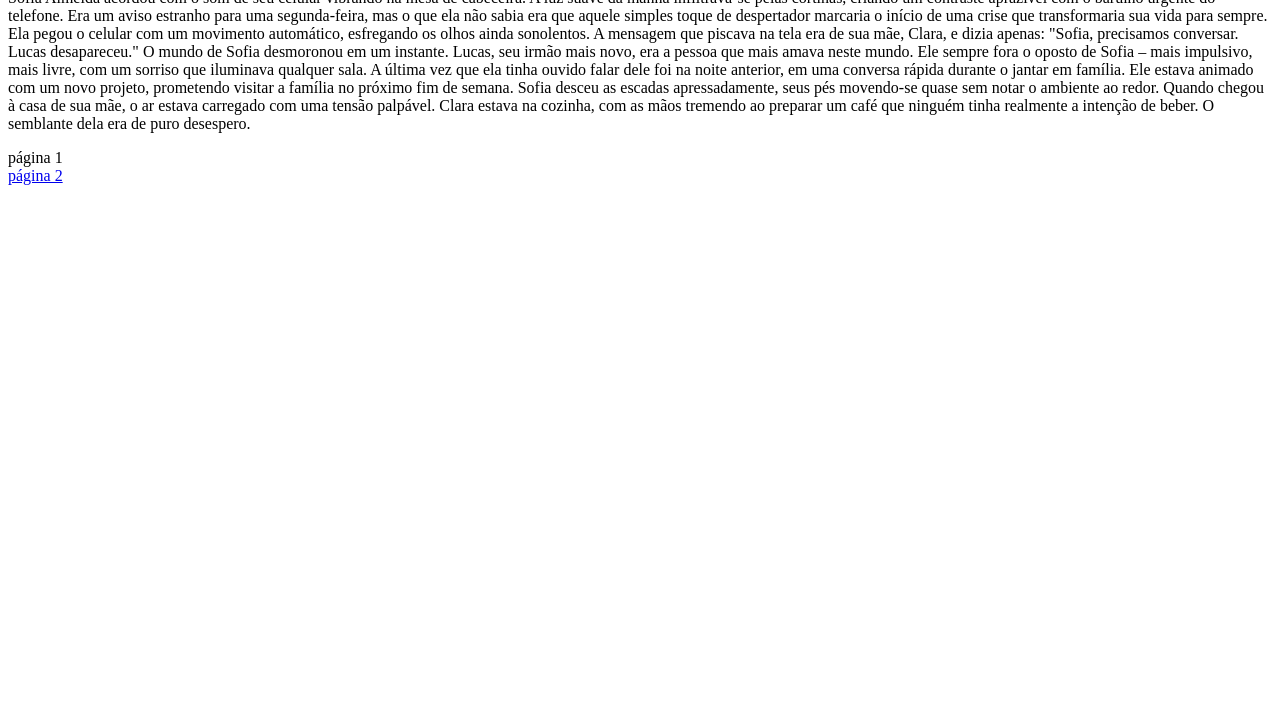
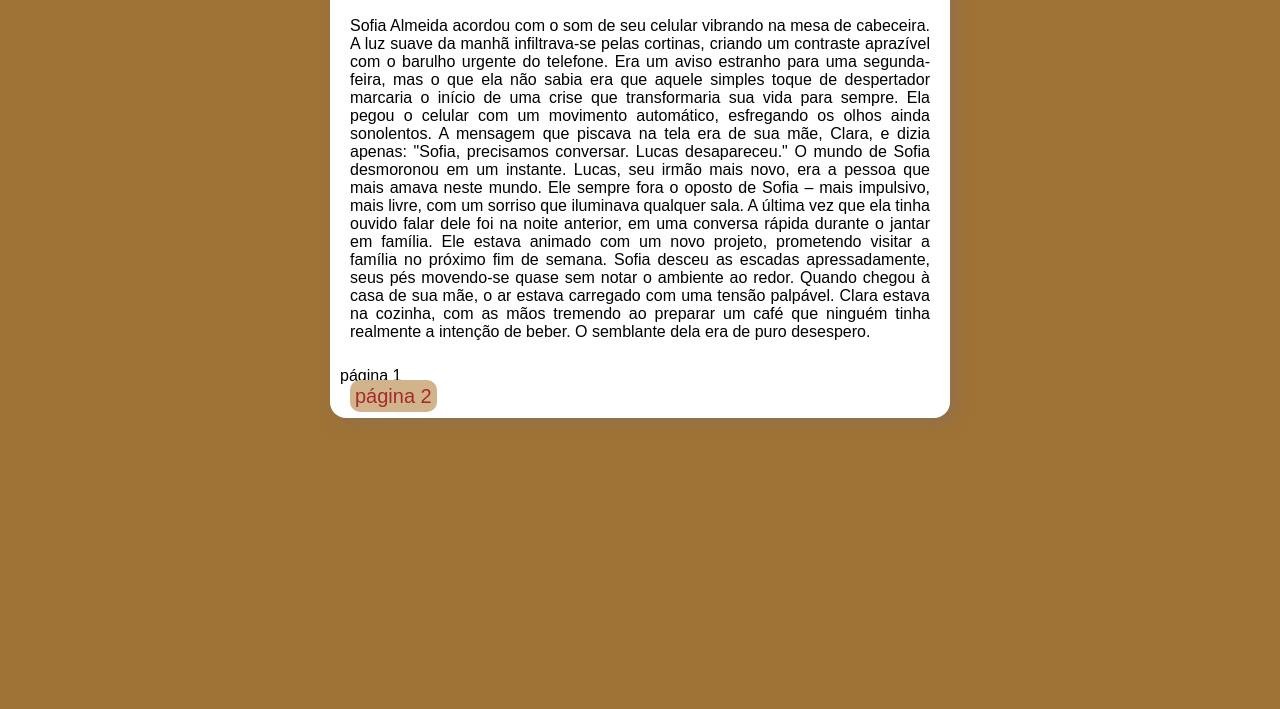
Before and after one commit to Luiz-Filipe-Gomes/A-Culpa-e-Minha, a plain HTML site: page paginas/pagina1.html in a window 1280 px wide. Shown: the part 91-800 px from the top of the page. Drawn offline with Linux system fonts and the light colour scheme.

Commit message:
colocando stylo

```diff
--- a/paginas/pagina1.html
+++ b/paginas/pagina1.html
@@ -3,8 +3,9 @@
 <head>
     <meta charset="UTF-8">
     <meta name="viewport" content="width=device-width, initial-scale=1.0">
-    <title>Document</title>
-    <link rel="stylesheet" href=".css">
+    <title>página 1</title>
+    <link rel="stylesheet" href="style/titulo.css">
+    <link rel="stylesheet" href="style/global.css">
 </head>
 <body>
     <main>
--- a/style/global.css
+++ b/paginas/style/global.css
@@ -14,26 +14,23 @@ main{
     margin: auto;
 }
 @media screen and (max-width: 700px){
-    .titulo{
+    h1{
         flex-wrap: wrap;
         justify-content: center;
     }
-    .sinopse {
+    p {
         width: auto;
     }
     main{
         width: auto;
     }
 }
-.titulo{
+h1{
     text-align: center;
     color:#F39209;
     text-shadow: 1px 1px 1px #8a5408d0;
 }
-h2{
-    color:#125189
-}
-.sinopse{
+p{
     padding: 10px;
     text-align: justify;
 }
```
Also changed, not shown: paginas/pagina2.html (+3 -1 lines), paginas/pagina3.html (+3 -1 lines), paginas/pagina4.html (+3 -1 lines), paginas/pagina5.html (+3 -1 lines), paginas/style/titulo.css (renamed from style/titulo.css).
